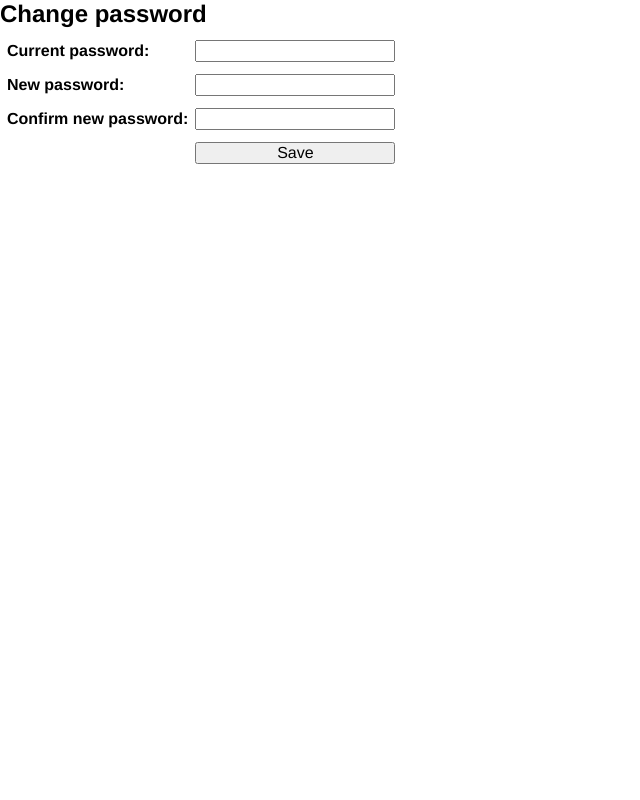
After one commit to snosrap/gdatahealth, a Django app: template templates/EditPasswd.html in a window 1280 px wide. The commit adds this page. Shown: the whole page, without its empty margins (0-640 px from the left). Run offline with Django 3.2, Linux system fonts and the light colour scheme; the template is opened without the code that fills it, so the values that code supplies are empty.

Commit message:
EditPasswd and UpdatePasswd

```diff
--- /dev/null
+++ b/templates/EditPasswd.html
@@ -0,0 +1,35 @@
+<html>
+    <head>
+    	<title>Change password</title>
+    	<link rel="stylesheet" type="text/css" href="/static/health.css">
+    	<style>
+            body,input{font-family:Helvetica;font-size:16px;}
+            th{text-align:left;}
+            input{width:200px;}
+            table,td{padding:5px;}
+    	</style>
+    </head>
+    <body>
+        <h2>Change password</h2>
+    	<form id="form" name="form" action="UpdatePasswd" method="POST">
+    	    <table>
+    	    	<tr>
+    	    		<th><label for="OldPasswd">Current password:</label></th>
+    	    		<td><input type="password" name="OldPasswd" id="OldPasswd" /></td>
+    	    	</tr>
+    	    	<tr>
+    	    		<th><label for="Passwd">New password:</label></th>
+    	    		<td><input type="password" name="Passwd" id="Passwd" /></td>
+    	    	</tr>
+    	    	<tr>
+    	    		<th><label for="PasswdAgain">Confirm new password:</label></th>
+    	    		<td><input type="password" name="PasswdAgain" id="PasswdAgain" /></td>
+    	    	</tr>
+    	    	<tr>
+    	    		<th>&nbsp;</th>
+    	    		<td><input type="submit" value="Save" /></td>
+    	    	</tr>
+    	    </table>
+    	</form>
+    </body>
+</html>
--- a/templates/ServiceLogin.html
+++ b/templates/ServiceLogin.html
@@ -11,6 +11,7 @@
     </head>
     <body>
     	<form id="form" name="form" action="ServiceLoginAuth" method="POST">
+            {% if request.GET.continue %}<input type="hidden" name="continue" value="{{ request.GET.continue|escape }}" />{% endif %}
             <input type="hidden" name="service" value="health" />
     	    <table>
     	    	<tr>
```
Also changed, not shown: accounts.py (+21 -1 lines).
